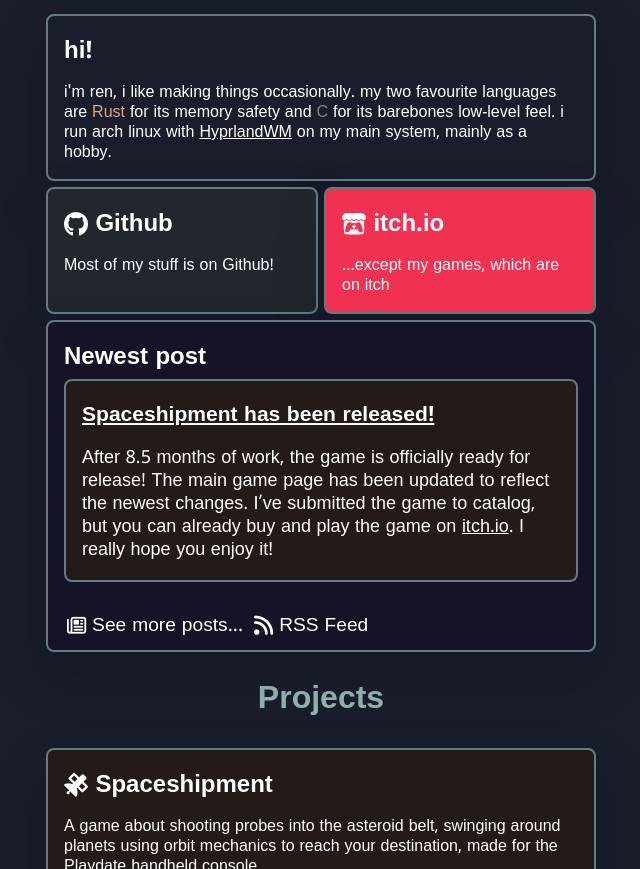
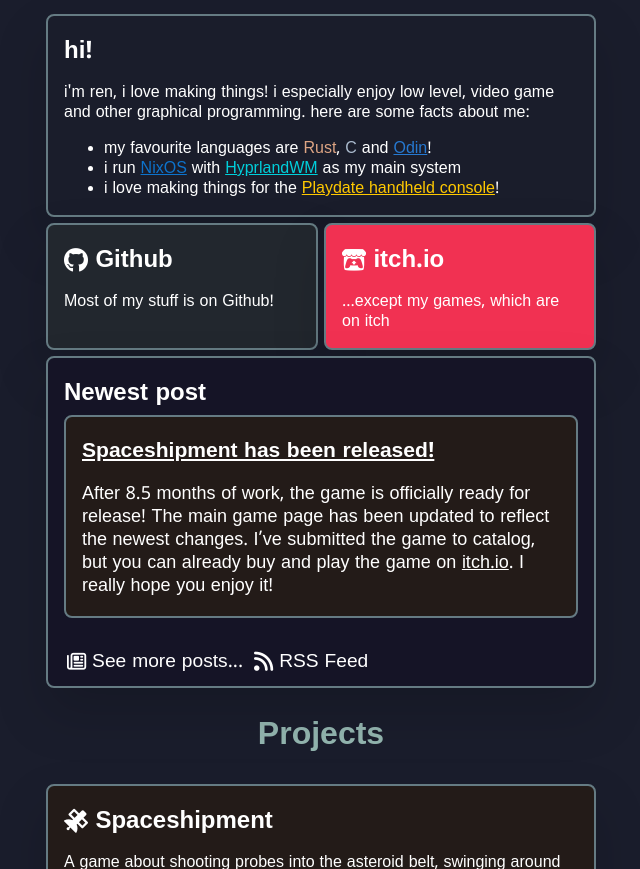
Before and after one commit to renpenguin/renpenguin.github.io, a Jekyll site: the page built from index.html, in a window 1280 px wide and 900 px high, cut to the strip 0-869 px from the top of the window. Shown: the whole strip, without its empty margins (319-959 px from the left). Built offline with Jekyll 4.4.1, drawn with Linux system fonts in a browser that asks for light colours.

Commit message:
updated greeting card

```diff
--- a/index.html
+++ b/index.html
@@ -4,7 +4,12 @@
 
 <div class="card" id="greeting">
 	<h2>hi!</h2>
-	<p>i'm ren, i like making things occasionally. my two favourite languages are <span style="color: #DEA584;">Rust</span> for its memory safety and <span style="color: #888888;">C</span> for its barebones low-level feel. i run arch linux with <a href="https://hyprland.org">HyprlandWM</a> on my main system, mainly as a hobby.</p>
+	<p>i'm ren, i love making things! i especially enjoy low level, video game and other graphical programming. here are some facts about me:</p>
+	<ul>
+		<li>my favourite languages are <span style="color: #DEA584;">Rust</span>, <span style="color: #abbbce;">C</span> and <a href="https://odin-lang.org/" style="color: #2679d1;">Odin</a>!</li>
+		<li>i run <a style="color: #0d73cc;" href="https://nixos.org/">NixOS</a> with <a style="color: #00cfdb;" href="https://hyprland.org">HyprlandWM</a> as my main system</li>
+		<li>i love making things for the <a href="https://play.date/" style="color: #ffc900;">Playdate handheld console</a>!</li>
+	</ul>
 </div>
 
 <div class="card-row">
```
